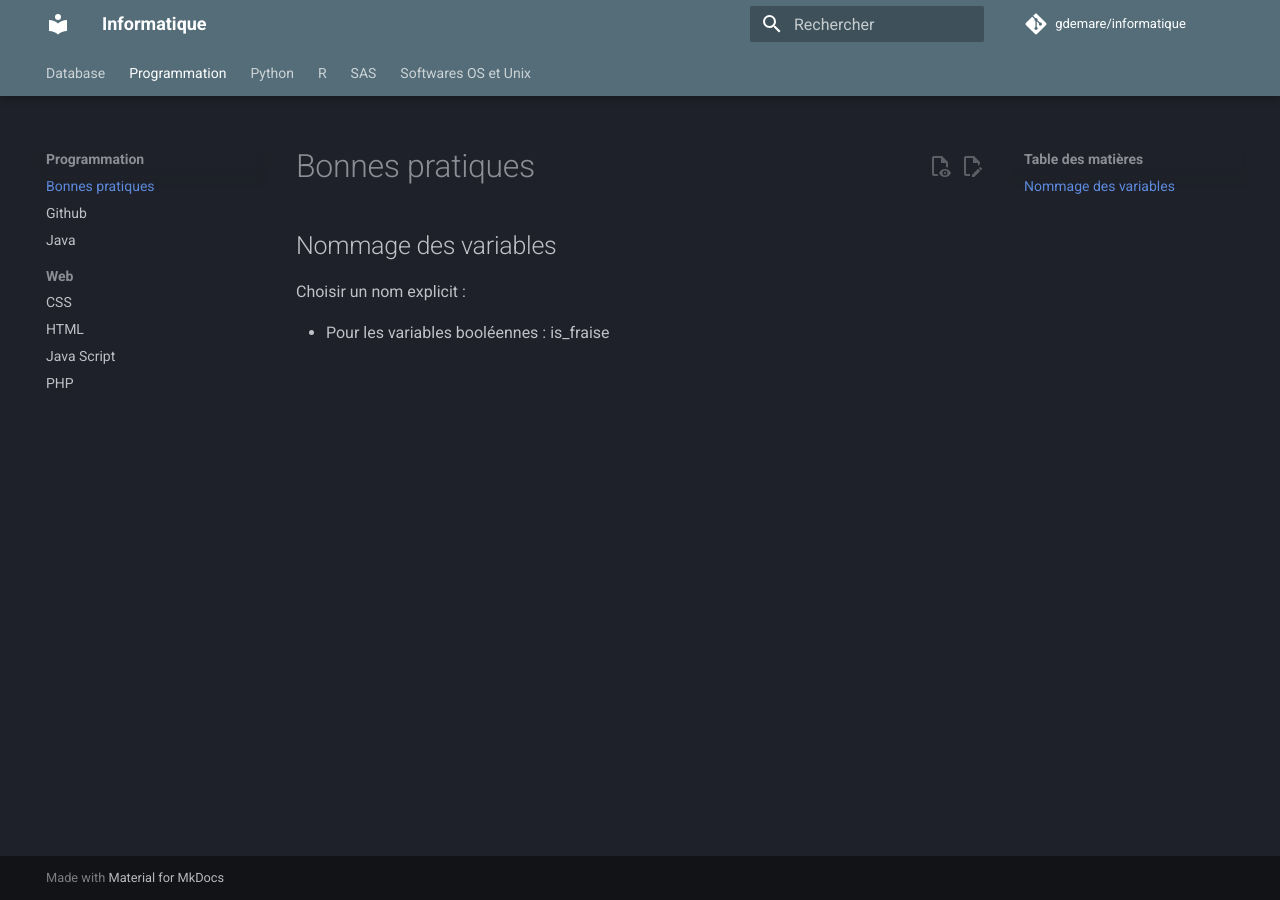
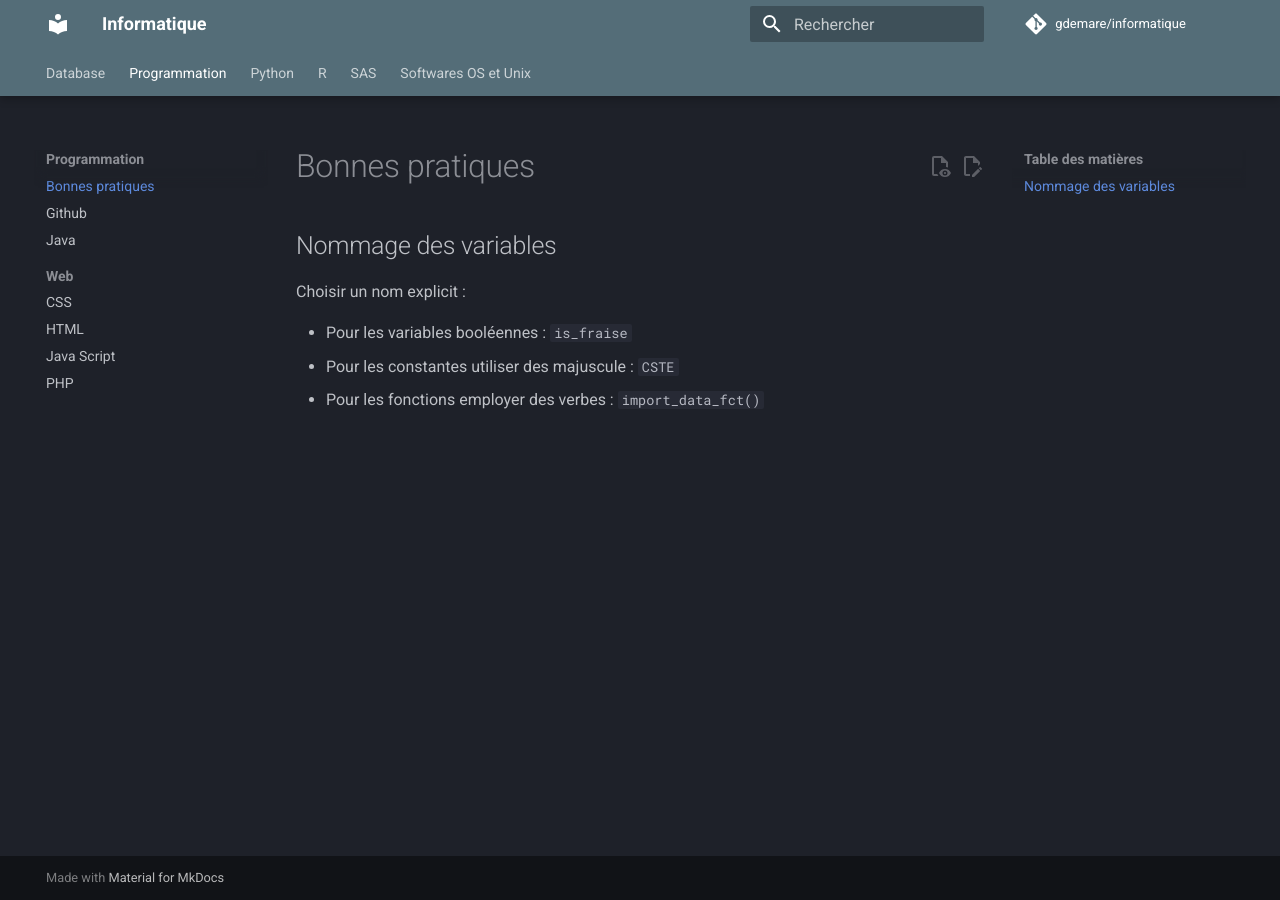
Before and after one commit to gdemare/Informatique, an MkDocs documentation site: the page built from docs/programming/bonnes-pratiques.md, in a window 1280 px wide. Built offline with MkDocs 1.6.1 and Material for MkDocs 9.7.7, drawn with Linux system fonts in a browser that asks for light colours; comment, search, counter and statistics services are not loaded.

Commit message:
Update bonnes-pratiques.md

```diff
--- a/docs/programming/bonnes-pratiques.md
+++ b/docs/programming/bonnes-pratiques.md
@@ -2,4 +2,6 @@
 
 Choisir un nom explicit :
 
-* Pour les variables booléennes : is_fraise
+* Pour les variables booléennes : `is_fraise`
+* Pour les constantes utiliser des majuscule : `CSTE`
+* Pour les fonctions employer des verbes : `import_data_fct()`
```
